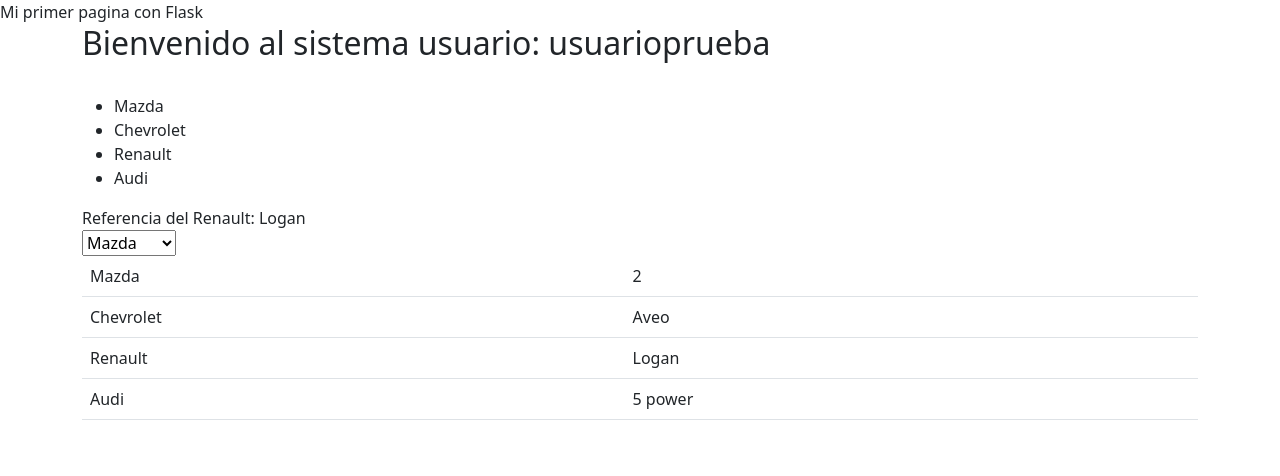
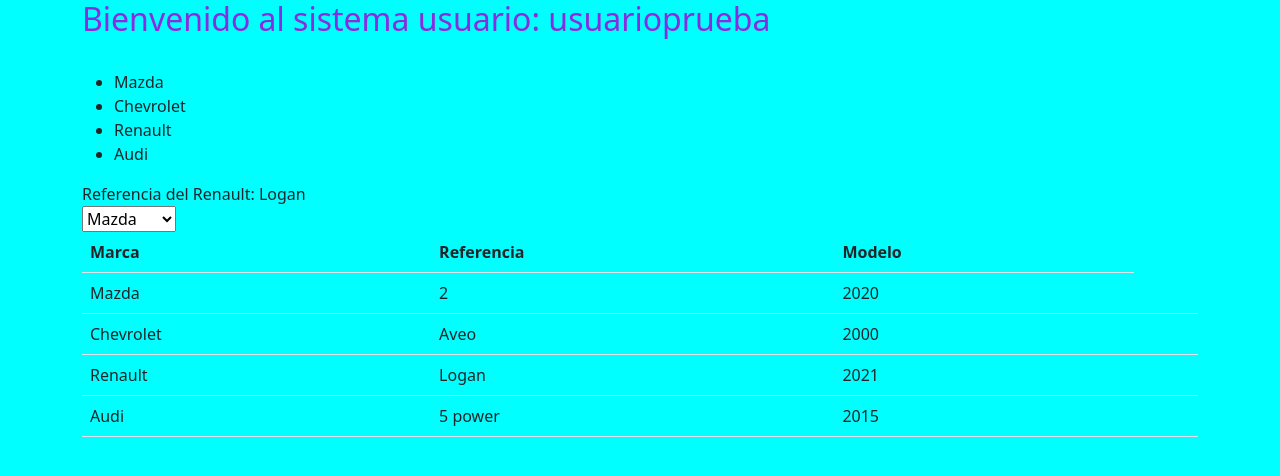
Before and after one commit to johncifuentes85/IntroFlask, a Flask app: page / in a window 1280 px wide. Shown: the top 476 px of the page. Run offline with Flask 2, Linux system fonts and the light colour scheme.

Commit message:
css y js
se implementa css y js

```diff
--- a/app.py
+++ b/app.py
@@ -14,6 +14,7 @@ def index():
         'vehiculos':vehiculos,
         'usuario':'usuarioprueba',
         'referencias':['2','Aveo','Logan', '5 power', 'Airton'],
+        'modelo':['2020','2000','2021', '2015', '2018'],
         'catvehiculos': len(vehiculos)
     }
     return render_template('index.html', datos = datosindex) # ruta que nos lleva al index se debe importar la funcion y podemos agregarle los datos del diccionario
--- /dev/null
+++ b/static/js/maestra.js
@@ -0,0 +1 @@
+alert("Ingresar");
--- a/templates/index.html
+++ b/templates/index.html
@@ -19,12 +19,20 @@
             {%endfor%}
         </select>
         <table class="table table-hover table-borderes">
+            <tr>
+            <th>Marca</th>
+            <th>Referencia</th>
+            <th>Modelo</th>
+            </tr>
             {% set count = namespace(a=0)%}
+            {% set count1 = namespace(a=0)%}
             {% for vehiculo in datos.vehiculos%}
             <tr>
             <td>{{vehiculo}}</td>
             <td>{{datos.referencias[count.a]}}</td>
             {% set count.a = count.a + 1%}
+            <td>{{datos.modelo[count1.a]}}</td>
+            {% set count1.a = count1.a + 1%}
             <td>{{ref}}</td>
             {%endfor%}
             </tr>
--- a/templates/maestra.html
+++ b/templates/maestra.html
@@ -6,12 +6,13 @@
     <meta name="viewport" content="width=device-width, initial-scale=1">
     <!-- Bootstrap CSS -->
     <link href="https://cdn.jsdelivr.net/npm/bootstrap@5.1.1/dist/css/bootstrap.min.css" rel="stylesheet" integrity="sha384-F3w7mX95PdgyTmZZMECAngseQB83DfGTowi0iMjiWaeVhAn4FJkqJByhZMI3AhiU" crossorigin="anonymous">
-    <link rel="stylesheet" href"{{url_for('static',filename='css/maestra.css')}}
+    <link rel="stylesheet" href="{{url_for('static',filename='css/maestra.css')}}">
     <title>{% block titulo %}{% endblock %}</title>
   </head>
   <body>
     <div class="container">
         {% block contenido %}{% endblock %}
     </div>
+    <script type="text/javascript" src="{{url_for('static',filename='js/maestra.js')}}"></script>
 </body>
 </html>
```
Also changed, not shown: static/css/maestra.css (renamed from stattic/css/maestra.css), stattic/js/maestra.js (deleted).
